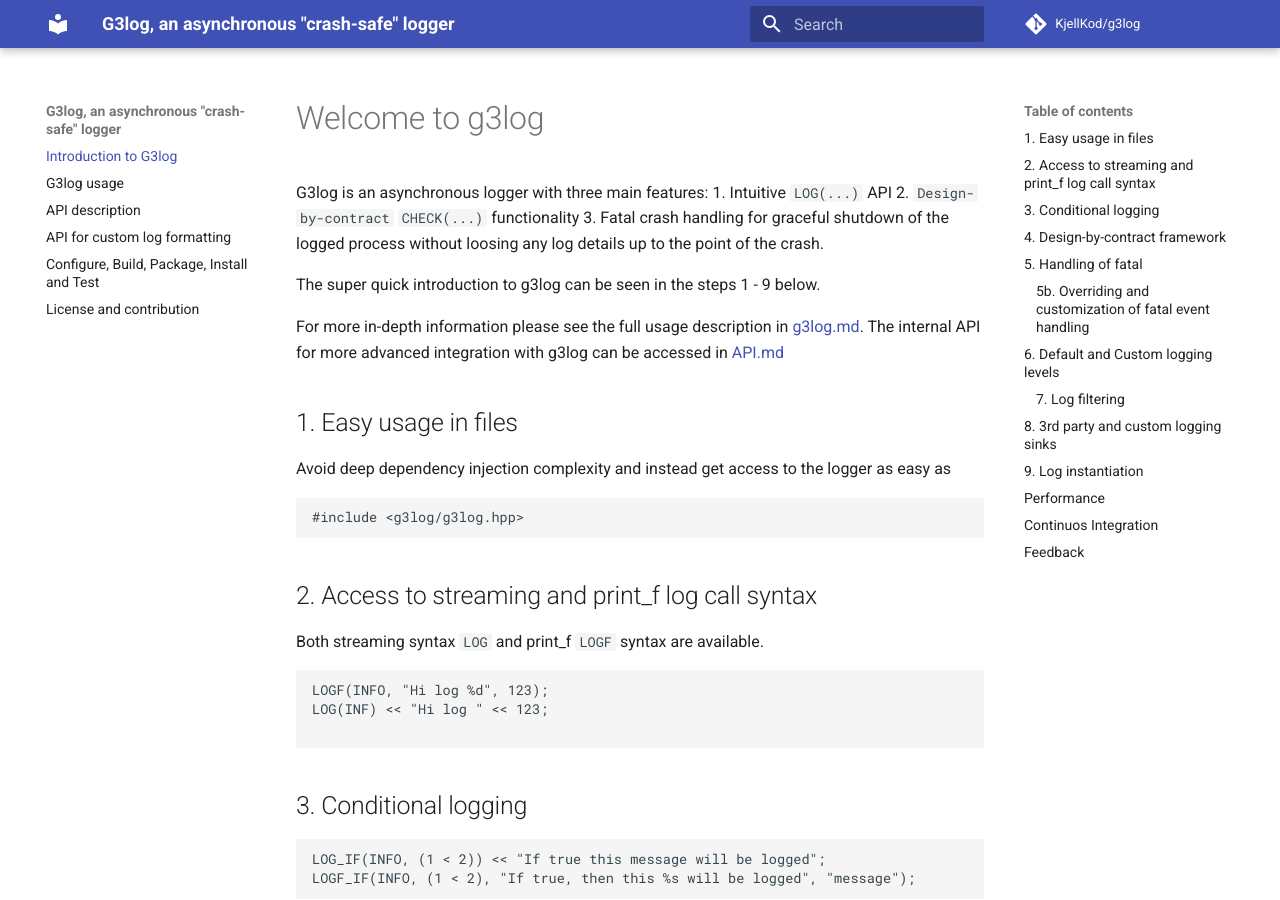
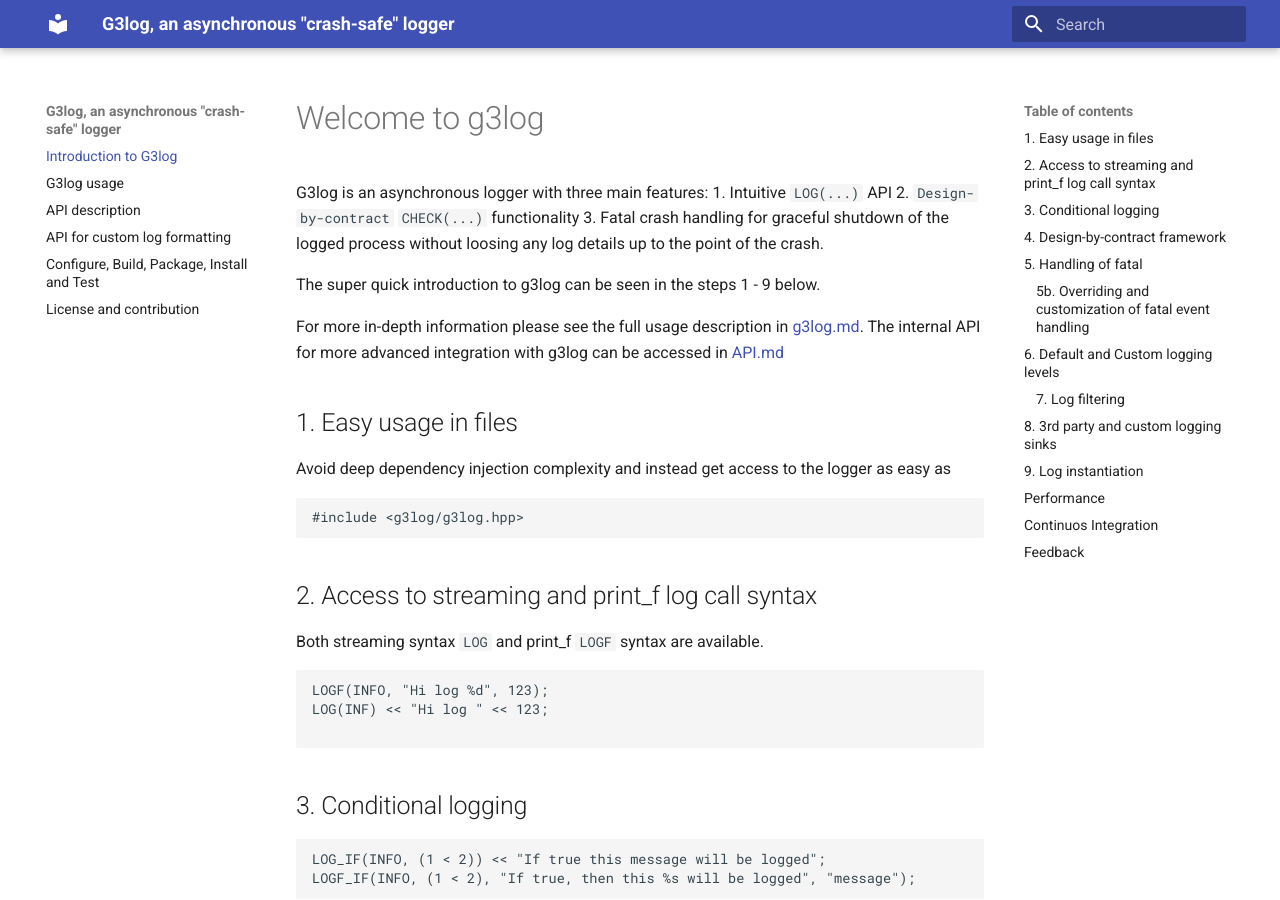
Before and after one commit to KjellKod/g3log, an MkDocs documentation site: the page built from docs/index.md, in a window 1280 px wide and 900 px high. Built offline with MkDocs 1.6.1 and Material for MkDocs 9.7.7, drawn with Linux system fonts in a browser that asks for light colours; comment, search, counter and statistics services are not loaded.

Commit message:
Update mkdocs.yml

```diff
--- a/mkdocs.yml
+++ b/mkdocs.yml
@@ -1,8 +1,6 @@
 site_name: G3log, an asynchronous "crash-safe" logger
 site_author: 'Kjell Hedström'
 docs_dir: docs/
-repo_name: 'KjellKod/g3log'
-repo_url: 'https://github.com/KjellKod/g3log'
 theme:
   name: material
 nav:
```
